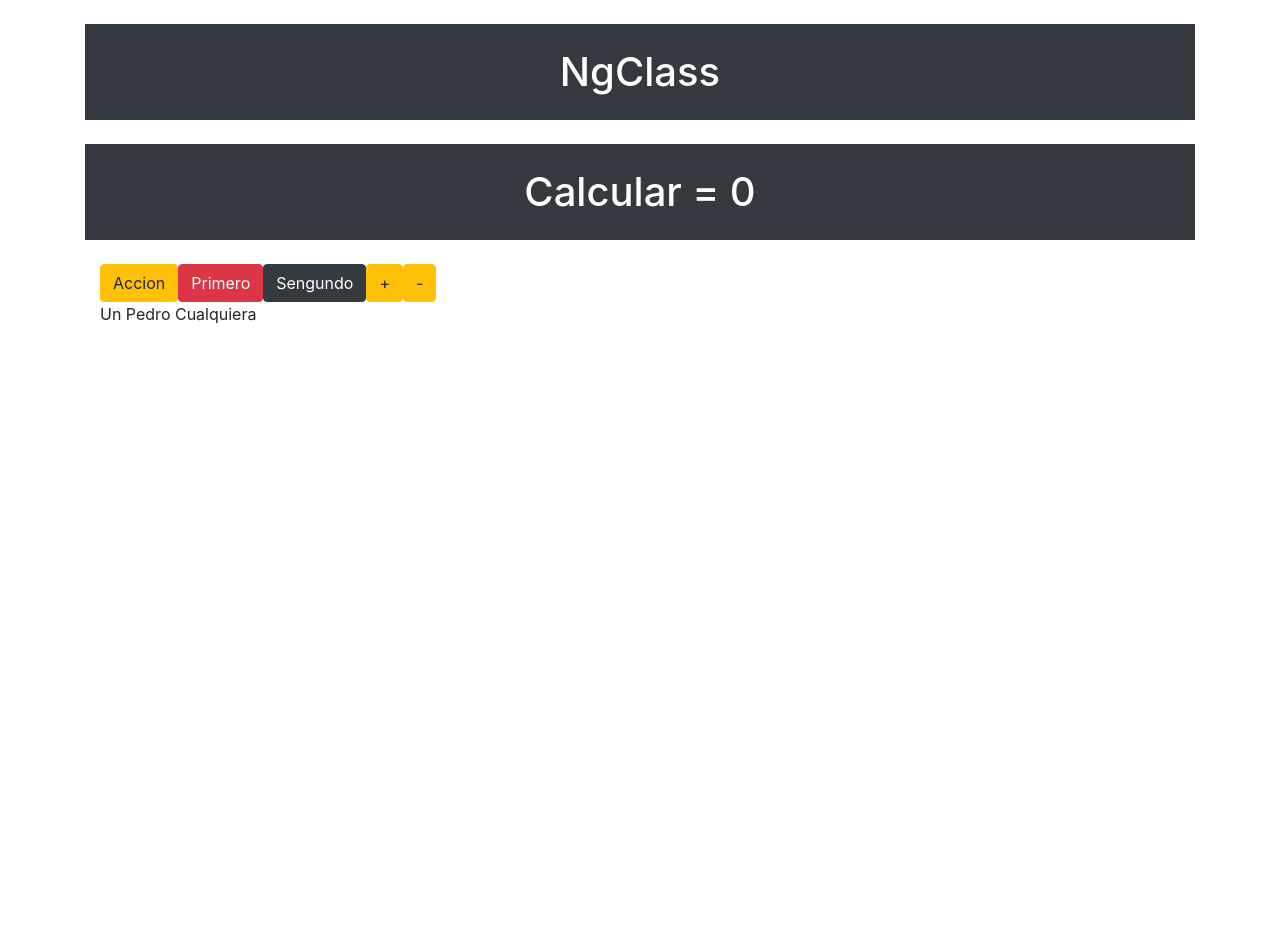
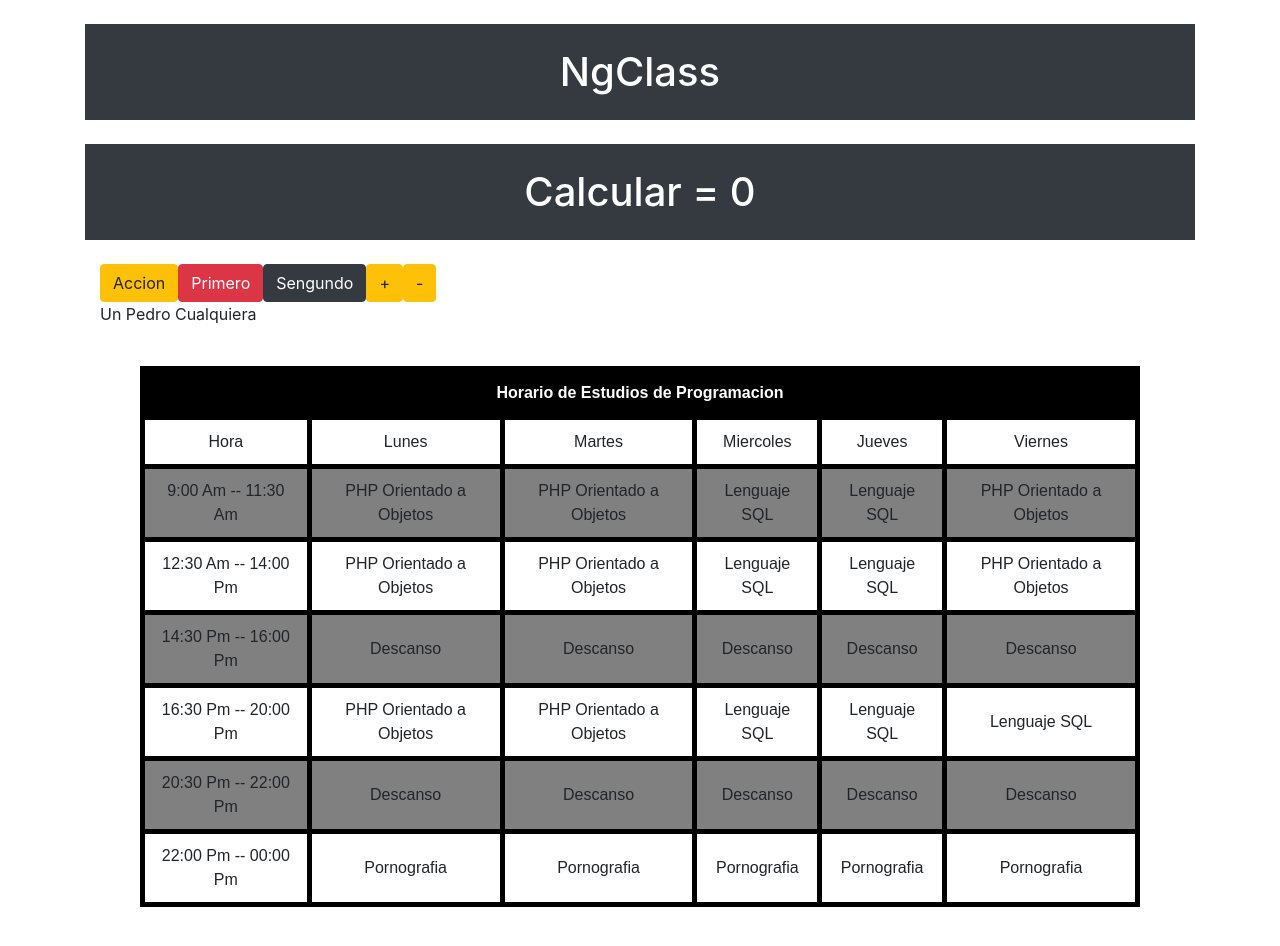
Before and after one commit to jose00796/Angular_My-app_CASA, an Angular app: page / in a window 1280 px wide. Before the commit the page ends 800 px from the top, so only its background shows below. Built offline with nearby package versions, Linux system fonts and the light colour scheme.

Commit message:
Creacion de un nuevo componente llamado Horario

```diff
--- a/src/app/app.component.html
+++ b/src/app/app.component.html
@@ -1,3 +1,4 @@
 <div class="container">
     <app-directiva-ng></app-directiva-ng>
+    <app-horario></app-horario>
 </div>
--- a/src/app/app.module.ts
+++ b/src/app/app.module.ts
@@ -3,11 +3,13 @@
 
 import { AppComponent } from './app.component';
 import { DirectivaNGComponent } from './directiva-ng/directiva-ng.component';
+import { HorarioComponent } from './horario/horario.component';
 
 @NgModule({
   declarations: [
     AppComponent,
-    DirectivaNGComponent
+    DirectivaNGComponent,
+    HorarioComponent
   ],
   imports: [
     BrowserModule
--- a/src/app/directiva-ng/directiva-ng.component.html
+++ b/src/app/directiva-ng/directiva-ng.component.html
@@ -16,9 +16,7 @@
     <p *ngIf = "calc == 5">Aprobado</p>
     <p *ngIf = "calc <= 4">Un Pedro Cualquiera</p>
 
-    <p class="text-info d-none" [ngClass]="{'d-block':activo == 'primero'}">
-
-        En Ciudad Gótica, Arthur Fleck es un comediante con problemas mentales
+    <p class="text-info d-none" [ngClass]="{'d-block':activo == 'primero'}">En Ciudad Gótica, Arthur Fleck es un comediante con problemas mentales
     que es maltratado por la sociedad.</p>
 
     <p class="text-danger d-none" [ngClass] = "{'d-block': activo == 'segundo'}">Entonces cae en una espiral descendiente de revolución y crimen que lo lleva cara a cara con su alter ego:
--- /dev/null
+++ b/src/app/horario/horario.component.css
@@ -0,0 +1,35 @@
+body{
+    font-family: Arial, Helvetica, sans-serif;
+}
+
+#main-container{
+    margin: 40px auto;
+    width: 1000px;
+}
+
+table{
+    background-color: white;
+    text-align: center;
+    border-collapse: collapse;
+    width: 100%;
+}
+
+th,tr,td{
+    border: solid 5px black;
+    padding: 10px;
+}
+
+thead{
+    background-color: black;
+    border-bottom: solid 5px white;
+    color: white;
+}
+
+tr:nth-child(even){
+    background-color: gray;
+}
+
+tr:hover td{
+    background-color: red;
+    color: black;
+}
--- /dev/null
+++ b/src/app/horario/horario.component.html
@@ -0,0 +1,84 @@
+<!DOCTYPE html>
+<html lang="en">
+<head>
+    <meta charset="UTF-8">
+    <meta name="viewport" content="width=device-width, initial-scale=1.0">
+    <meta http-equiv="X-UA-Compatible" content="ie=edge">
+    <title>HORARIO DE ESTUDIO DR_SENSUAL</title>
+</head>
+<body>
+    <div id="main-container">
+
+        <table >
+            <thead>
+                <th colspan="6"><b>Horario de Estudios de Programacio</b>n</th>
+            </thead>
+
+            <tbody>
+                <tr>
+                    <td>Hora</td>
+                    <td>Lunes</td>
+                    <td>Martes</td>
+                    <td>Miercoles</td>
+                    <td>Jueves</td>
+                    <td>Viernes</td>
+                </tr>
+
+                    <tr>
+                        <td>9:00 Am -- 11:30 Am</td>
+                        <td>PHP Orientado a Objetos</td>
+                        <td>PHP Orientado a Objetos</td>
+                        <td>Lenguaje SQL</td>
+                        <td>Lenguaje SQL</td>
+                        <td>PHP Orientado a Objetos</td>
+                    </tr>
+
+                    <tr>
+                        <td>12:30 Am -- 14:00 Pm</td>
+                        <td>PHP Orientado a Objetos</td>
+                        <td>PHP Orientado a Objetos</td>
+                        <td>Lenguaje SQL</td>
+                        <td>Lenguaje SQL</td>
+                        <td>PHP Orientado a Objetos</td>
+                    </tr>
+
+                    <tr>
+                        <td>14:30 Pm -- 16:00 Pm</td>
+                        <td>Descanso</td>
+                        <td>Descanso</td>
+                        <td>Descanso</td>
+                        <td>Descanso</td>
+                        <td>Descanso</td>
+                    </tr>
+
+                    <tr>
+                        <td>16:30 Pm -- 20:00 Pm</td>
+                        <td>PHP Orientado a Objetos</td>
+                        <td>PHP Orientado a Objetos</td>
+                        <td>Lenguaje SQL</td>
+                        <td>Lenguaje SQL</td>
+                        <td>Lenguaje SQL</td>
+                    </tr>
+
+                    <tr>
+                        <td>20:30 Pm -- 22:00 Pm</td>
+                        <td>Descanso</td>
+                        <td>Descanso</td>
+                        <td>Descanso</td>
+                        <td>Descanso</td>
+                        <td>Descanso</td>
+                    </tr>
+
+                    <tr>
+                        <td>22:00 Pm -- 00:00 Pm</td>
+                        <td>Pornografia</td>
+                        <td>Pornografia</td>
+                        <td>Pornografia</td>
+                        <td>Pornografia</td>
+                        <td>Pornografia</td>
+                    </tr>
+            </tbody>
+        </table>
+</div>
+</body>
+</html>
--- /dev/null
+++ b/src/app/horario/horario.component.ts
@@ -0,0 +1,15 @@
+import { Component, OnInit } from '@angular/core';
+
+@Component({
+  selector: 'app-horario',
+  templateUrl: './horario.component.html',
+  styleUrls: ['./horario.component.css']
+})
+export class HorarioComponent implements OnInit {
+
+  constructor() { }
+
+  ngOnInit(): void {
+  }
+
+}
```
Also changed, not shown: 1 other file (tests, documents, lock files or other folders).
